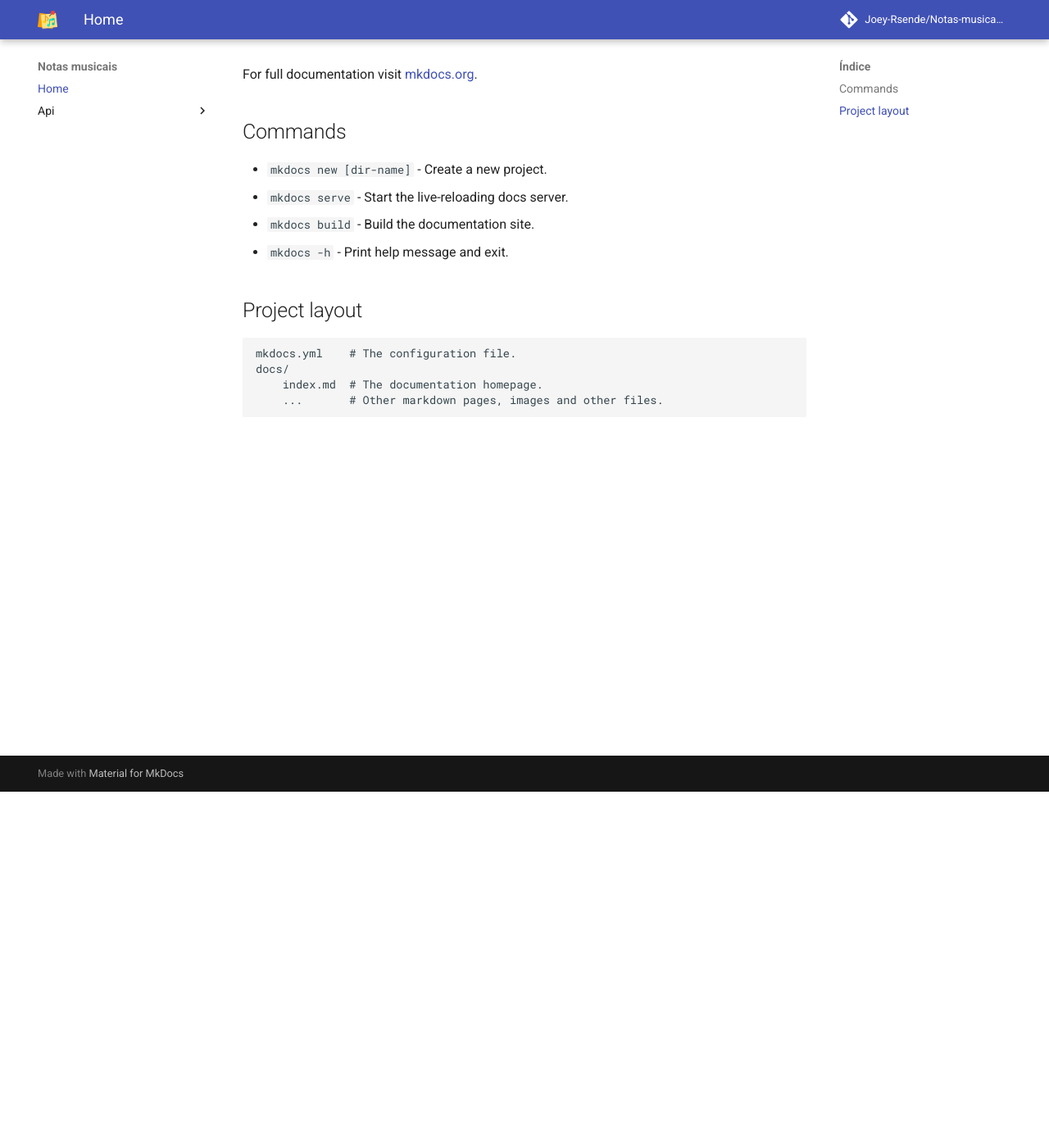
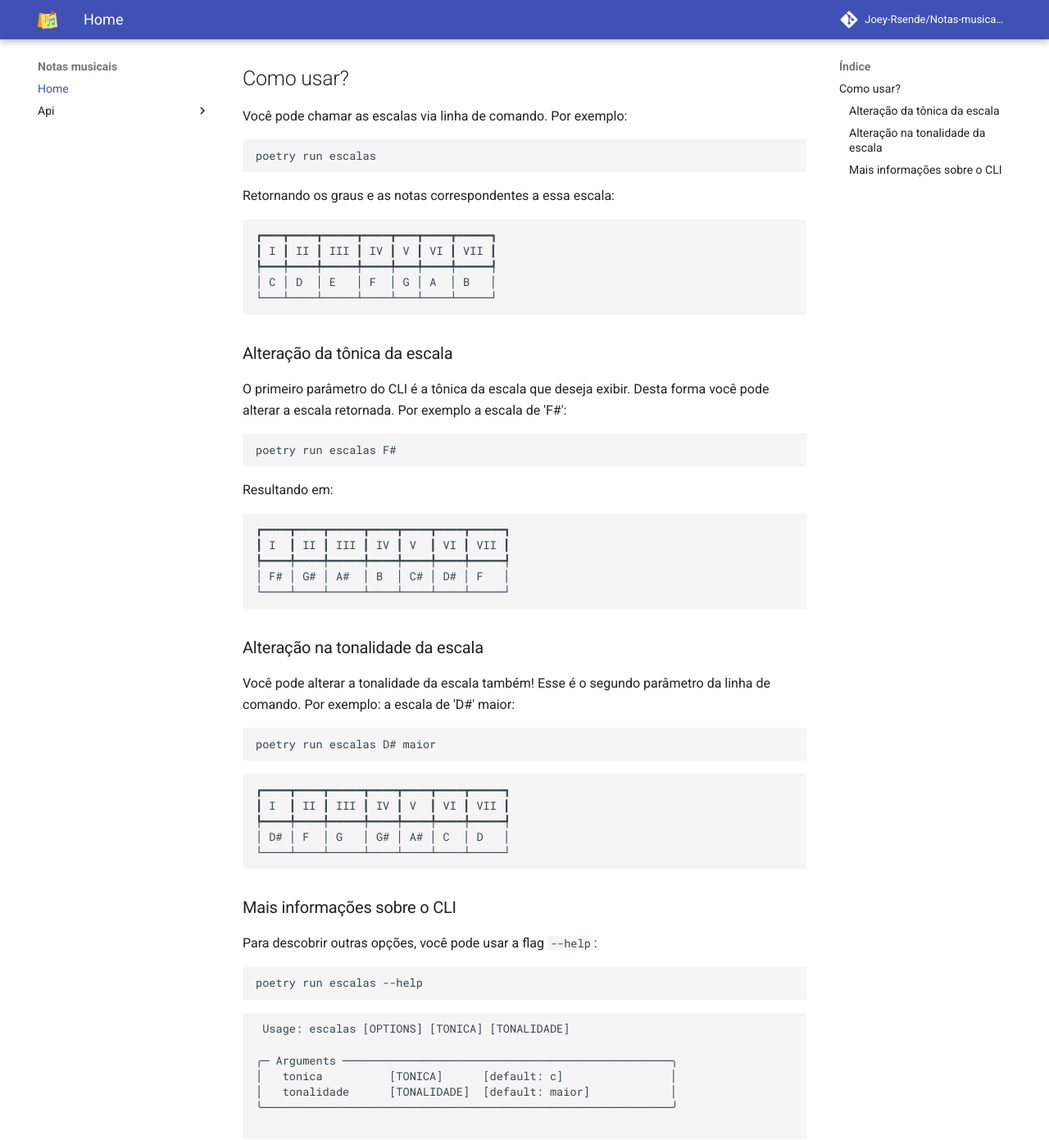
Before and after one commit to Joey-Resende/notas-musicais, an MkDocs documentation site: the page built from docs/index.md, in a window 1280 px wide and 1400 px high, scrolled down 434 px. Shown: the top 1391 px of the window at 82% size. Built offline with MkDocs 1.6.1 and Material for MkDocs 9.7.7, drawn with Linux system fonts in a browser that asks for light colours; comment, search, counter and statistics services are not loaded.

Commit message:
Exemplos de usos do CLI na página inicial da documentação.

````diff
--- a/docs/index.md
+++ b/docs/index.md
@@ -1,18 +1,73 @@
 ![logo do projeto](assets/logo.png){ width="300" .center }
 # Notas musicais
 
-For full documentation visit [mkdocs.org](https://www.mkdocs.org).
+## Como usar?
 
-## Commands
+Você pode chamar as escalas via linha de comando. Por exemplo:
 
-* `mkdocs new [dir-name]` - Create a new project.
-* `mkdocs serve` - Start the live-reloading docs server.
-* `mkdocs build` - Build the documentation site.
-* `mkdocs -h` - Print help message and exit.
+```bash
+poetry run escalas
+```
 
-## Project layout
+Retornando os graus e as notas correspondentes a essa escala:
 
-    mkdocs.yml    # The configuration file.
-    docs/
-        index.md  # The documentation homepage.
-        ...       # Other markdown pages, images and other files.
+
+```
+┏━━━┳━━━━┳━━━━━┳━━━━┳━━━┳━━━━┳━━━━━┓
+┃ I ┃ II ┃ III ┃ IV ┃ V ┃ VI ┃ VII ┃
+┡━━━╇━━━━╇━━━━━╇━━━━╇━━━╇━━━━╇━━━━━┩
+│ C │ D  │ E   │ F  │ G │ A  │ B   │
+└───┴────┴─────┴────┴───┴────┴─────┘
+```
+
+### Alteração da tônica da escala
+
+O primeiro parâmetro do CLI é a tônica da escala que deseja exibir. Desta forma você pode alterar a escala retornada. Por exemplo a escala de 'F#':
+
+```bash
+poetry run escalas F#
+```
+
+Resultando em:
+
+```
+┏━━━━┳━━━━┳━━━━━┳━━━━┳━━━━┳━━━━┳━━━━━┓
+┃ I  ┃ II ┃ III ┃ IV ┃ V  ┃ VI ┃ VII ┃
+┡━━━━╇━━━━╇━━━━━╇━━━━╇━━━━╇━━━━╇━━━━━┩
+│ F# │ G# │ A#  │ B  │ C# │ D# │ F   │
+└────┴────┴─────┴────┴────┴────┴─────┘
+```
+
+### Alteração na tonalidade da escala
+
+Você pode alterar a tonalidade da escala também! Esse é o segundo parâmetro da linha de comando. Por exemplo: a escala de 'D#' maior:
+
+```bash
+poetry run escalas D# maior
+```
+
+```
+┏━━━━┳━━━━┳━━━━━┳━━━━┳━━━━┳━━━━┳━━━━━┓
+┃ I  ┃ II ┃ III ┃ IV ┃ V  ┃ VI ┃ VII ┃
+┡━━━━╇━━━━╇━━━━━╇━━━━╇━━━━╇━━━━╇━━━━━┩
+│ D# │ F  │ G   │ G# │ A# │ C  │ D   │
+└────┴────┴─────┴────┴────┴────┴─────┘
+```
+
+### Mais informações sobre o CLI
+
+Para descobrir outras opções, você pode usar a flag `--help`:
+
+```bash
+poetry run escalas --help
+```
+
+```
+ Usage: escalas [OPTIONS] [TONICA] [TONALIDADE]
+
+╭─ Arguments ─────────────────────────────────────────────────╮
+│   tonica          [TONICA]      [default: c]                │
+│   tonalidade      [TONALIDADE]  [default: maior]            │
+╰─────────────────────────────────────────────────────────────╯
+
+```
````
